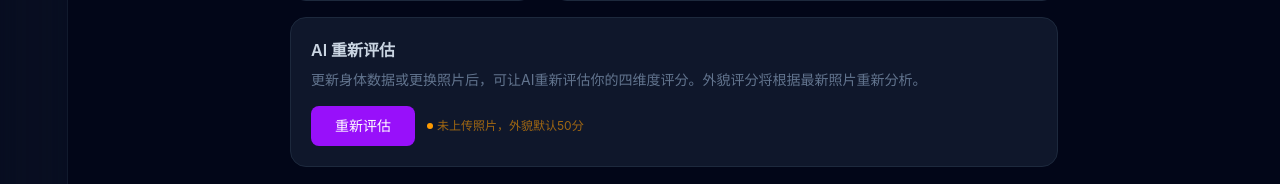
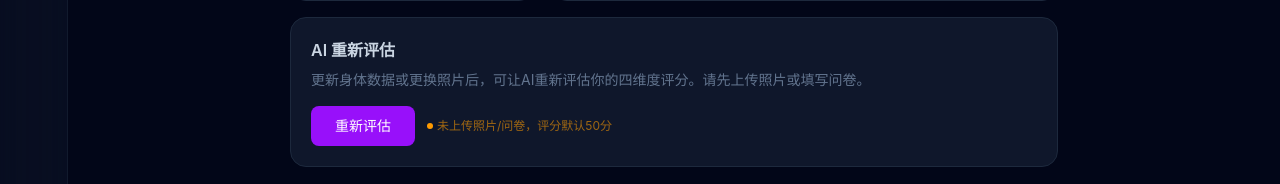
Before and after one commit to amazzfanfan/Self-discipline-system, a React (Vite) app in the folder frontend/: page /profile in a window 1280 px wide. Shown: the part 396-580 px from the top of the page. Built offline with nearby package versions, Linux system fonts and the light colour scheme; no server answers; sample sign-in values are in the browser's storage.

Commit message:
feat: pass questionnaire data on profile re-evaluation

```diff
--- a/frontend/src/pages/Profile.tsx
+++ b/frontend/src/pages/Profile.tsx
@@ -38,11 +38,12 @@ export default function Profile() {
       weight_kg: parseFloat(form.weight_kg),
       age: parseInt(form.age),
       gender: form.gender,
+      questionnaire: profile?.questionnaire || undefined,
     }),
     onSuccess: () => {
       queryClient.invalidateQueries({ queryKey: ['scores'] });
       queryClient.invalidateQueries({ queryKey: ['profile'] });
-      alert('AI评估完成，分数已更新');
+      alert('AI评估完成，四维度分数已更新');
     },
   });
 
@@ -214,7 +215,12 @@ export default function Profile() {
           className="bg-slate-900 rounded-2xl p-5 border border-slate-800">
           <h2 className="text-base font-semibold text-slate-300 mb-2">AI 重新评估</h2>
           <p className="text-slate-500 text-sm mb-4">
-            更新身体数据或更换照片后，可让AI重新评估你的四维度评分。外貌评分将根据最新照片重新分析。
+            更新身体数据或更换照片后，可让AI重新评估你的四维度评分。
+            {profile?.front_photo_url
+              ? '将通过照片分析评估运动、饮食、睡眠、外貌四个维度。'
+              : profile?.questionnaire
+              ? '将根据身体数据和问卷回答评估四维度评分。'
+              : '请先上传照片或填写问卷。'}
           </p>
           <div className="flex items-center gap-3">
             <button onClick={() => evaluateMutation.mutate()} disabled={evaluateMutation.isPending}
@@ -224,13 +230,19 @@ export default function Profile() {
             {profile?.front_photo_url && (
               <span className="text-emerald-500/60 text-xs flex items-center gap-1">
                 <span className="w-1.5 h-1.5 bg-emerald-500 rounded-full" />
-                已上传照片，外貌将被AI评估
+                已上传照片，四维度将被AI评估
               </span>
             )}
-            {!profile?.front_photo_url && (
+            {!profile?.front_photo_url && profile?.questionnaire && (
+              <span className="text-blue-500/60 text-xs flex items-center gap-1">
+                <span className="w-1.5 h-1.5 bg-blue-500 rounded-full" />
+                已填写问卷，四维度将被AI评估
+              </span>
+            )}
+            {!profile?.front_photo_url && !profile?.questionnaire && (
               <span className="text-amber-500/60 text-xs flex items-center gap-1">
                 <span className="w-1.5 h-1.5 bg-amber-500 rounded-full" />
-                未上传照片，外貌默认50分
+                未上传照片/问卷，评分默认50分
               </span>
             )}
           </div>
```
